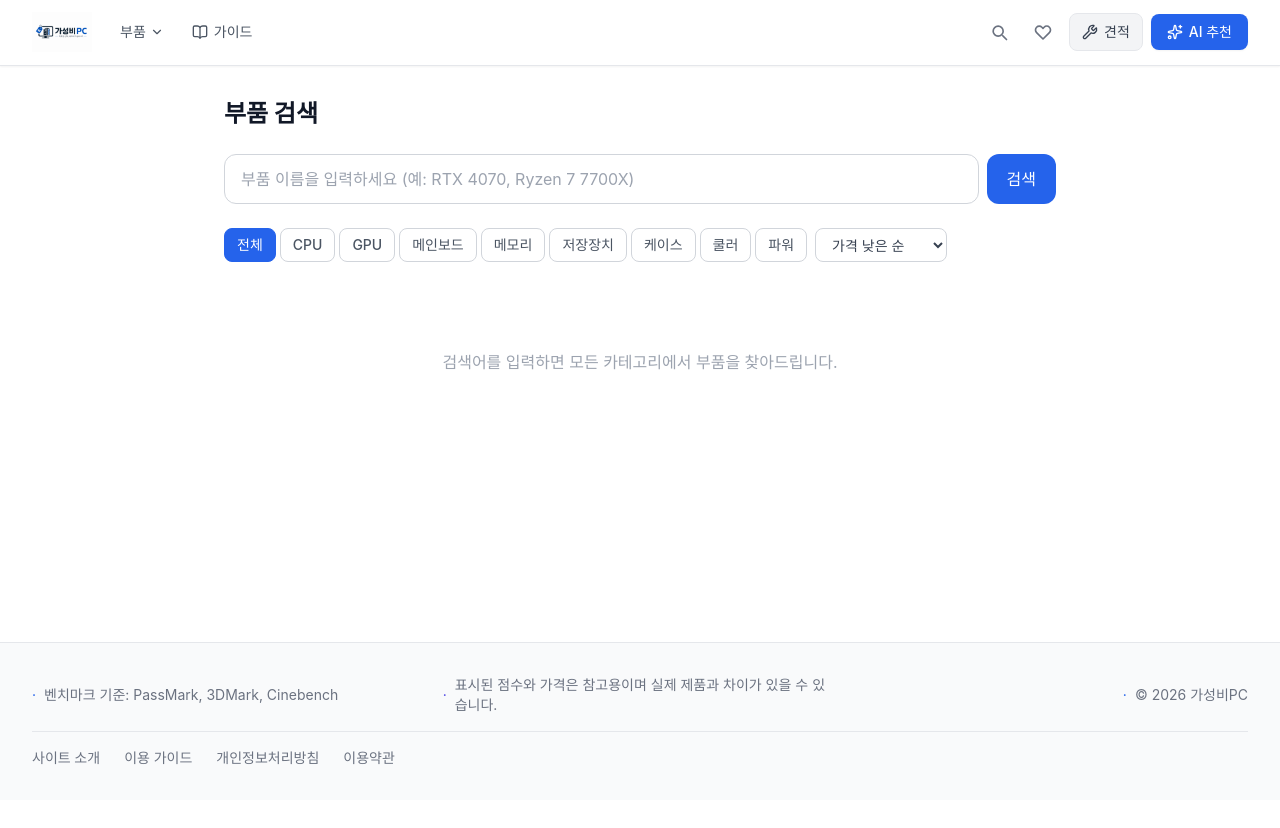
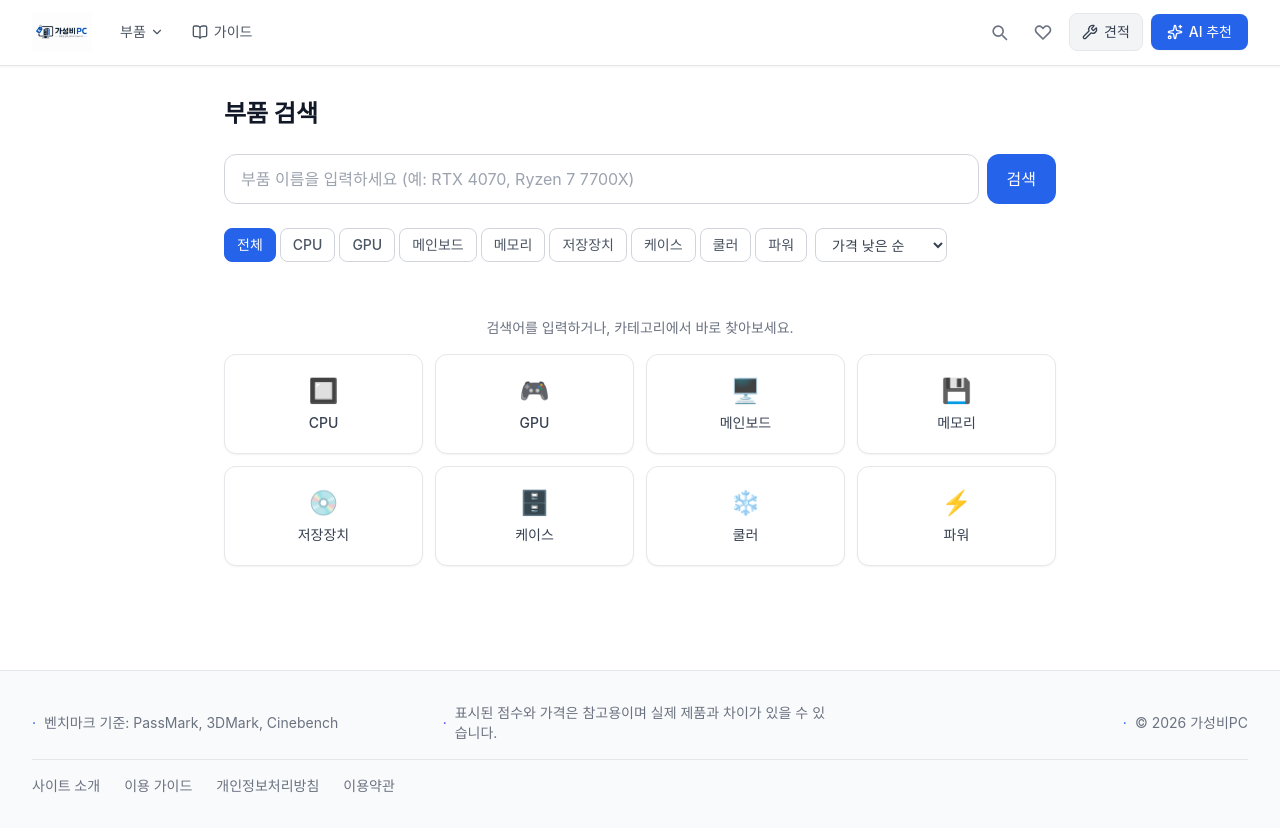
Before and after one commit to BeomJuGo/pc-site-backend, a React (Create React App) app in the folder frontend/: page /search in a window 1280 px wide. Before the commit the page ends 800 px from the top, so only its background shows below. Built offline with nearby package versions, Linux system fonts and the light colour scheme.

Commit message:
feat(1-4): show category shortcut grid when search is empty
Replace plain empty-state text with a grid of category buttons
that navigate directly to /category/:cat when the search field is empty.

Co-Authored-By: Claude Sonnet 4.6 <noreply@anthropic.com>

```diff
--- a/frontend/src/pages/Search.js
+++ b/frontend/src/pages/Search.js
@@ -15,6 +15,17 @@ const CATEGORIES = [
   { value: "cooler", label: "쿨러" },
   { value: "psu", label: "파워" },
 ];
+
+const CAT_ICONS = {
+  cpu: "🔲",
+  gpu: "🎮",
+  motherboard: "🖥️",
+  memory: "💾",
+  storage: "💿",
+  case: "🗄️",
+  cooler: "❄️",
+  psu: "⚡",
+};
 
 export default function Search() {
   const [searchParams, setSearchParams] = useSearchParams();
@@ -166,8 +177,20 @@ export default function Search() {
       })()}
 
       {!searched && (
-        <div className="text-center py-16 text-gray-400">
-          검색어를 입력하면 모든 카테고리에서 부품을 찾아드립니다.
+        <div className="py-8">
+          <p className="text-sm text-gray-500 mb-4 text-center">검색어를 입력하거나, 카테고리에서 바로 찾아보세요.</p>
+          <div className="grid grid-cols-2 sm:grid-cols-4 gap-3">
+            {CATEGORIES.filter((c) => c.value).map((cat) => (
+              <button
+                key={cat.value}
+                onClick={() => navigate(`/category/${cat.value}`)}
+                className="flex flex-col items-center justify-center gap-1.5 py-5 rounded-xl border border-gray-200 bg-white hover:border-blue-400 hover:bg-blue-50 transition-colors shadow-sm"
+              >
+                <span className="text-2xl">{CAT_ICONS[cat.value]}</span>
+                <span className="text-sm font-medium text-gray-700">{cat.label}</span>
+              </button>
+            ))}
+          </div>
         </div>
       )}
     </div>
```
